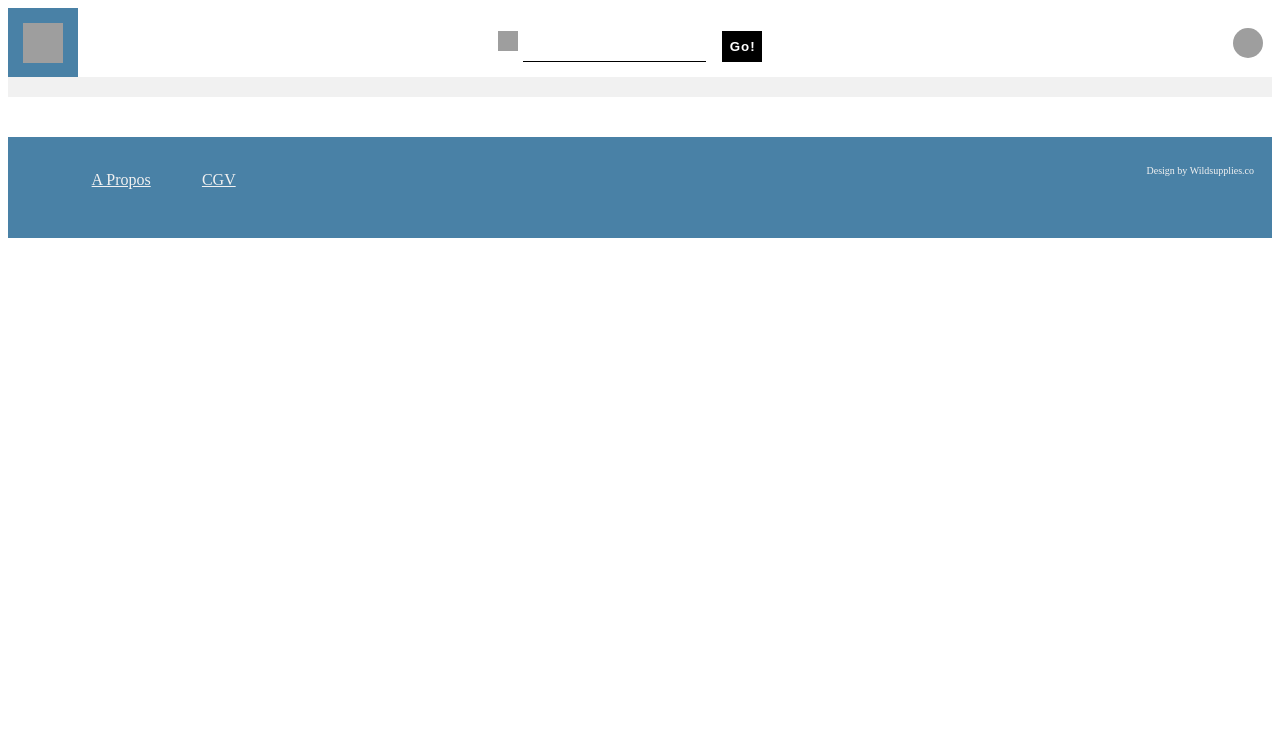
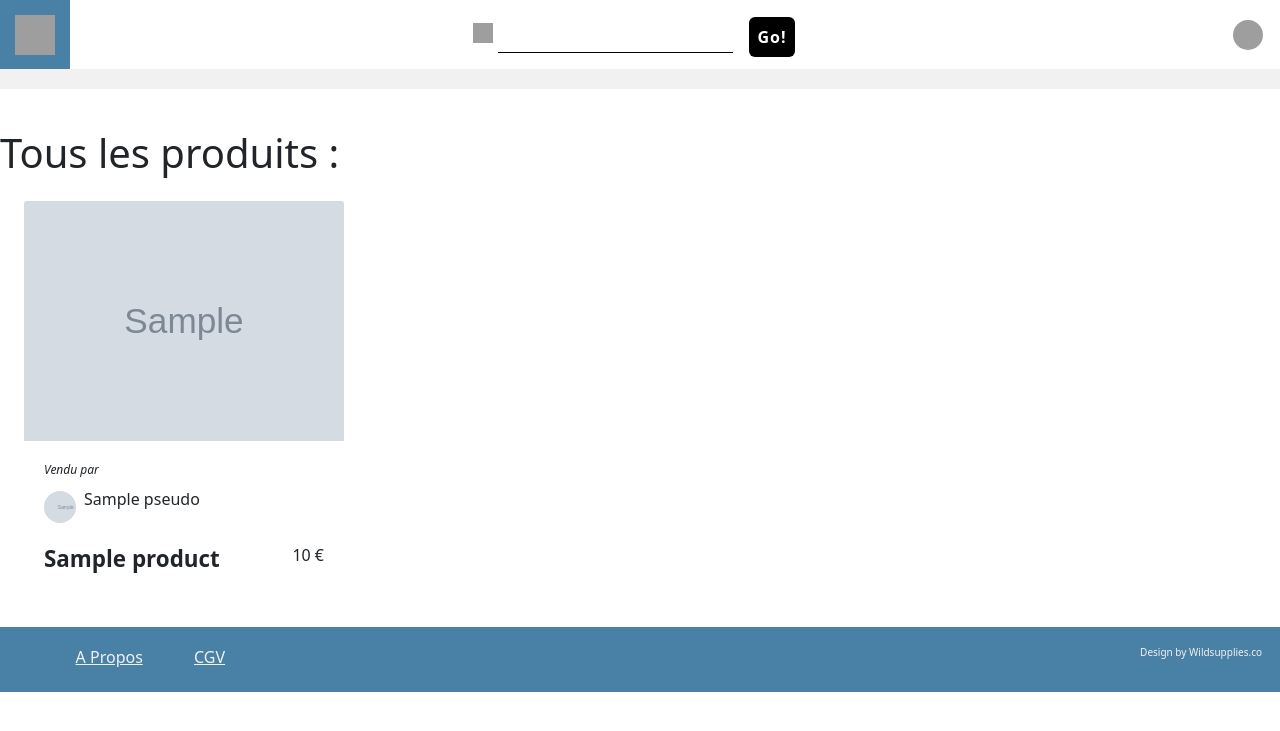
Before and after one commit to WildCodeSchool/wild_supplies, a Symfony app: template templates/product/index.html.twig in a window 1280 px wide. Shown: the top 731 px of the page. Run offline with Twig, Linux system fonts and the light colour scheme; the template is opened without the code that fills it: most values are stand-ins (such as "Sample title", 1, 10 or a date in 2020); grey boxes marked "Sample" are stand-in pictures; style sheets or scripts are compiled from the project's sources; some libraries are stand-ins or nearby versions; grey boxes are pictures that could not be loaded.

Commit message:
css products

```diff
--- a/assets/styles/productCard.scss
+++ b/assets/styles/productCard.scss
@@ -3,6 +3,7 @@
     display: flex;
     justify-content: center;
 }
+
 
 .productCardContainer>.products {
     display: flex;
--- a/config/services.yaml
+++ b/config/services.yaml
@@ -4,7 +4,8 @@
 # Put parameters here that don't need to change on each machine where the app is deployed
 # https://symfony.com/doc/current/best_practices.html#use-parameters-for-application-configuration
 parameters:
-    upload_directory: '%kernel.project_dir%/public/images/photos/'
+    upload_directory: '%kernel.project_dir%/public/assets/images/posters/'
+
 
 services:
     # default configuration for services in *this* file
@@ -23,5 +24,3 @@ services:
 
     # add more service definitions when explicit configuration is needed
     # please note that last definitions always *replace* previous ones
-parameters:
- upload_directory: '%kernel.project_dir%/public/images/profile/'
--- a/src/Controller/ProductController.php
+++ b/src/Controller/ProductController.php
@@ -49,7 +49,7 @@ class ProductController extends AbstractController
         $form->handleRequest($request);
         $product->setDate(new DateTime());
 
-        if ($form->isSubmitted()) {
+        if ($form->isSubmitted() && $form->isValid()) {
             $productRepository->save($product, true);
         }
 
--- a/src/Form/ProductType.php
+++ b/src/Form/ProductType.php
@@ -22,12 +22,6 @@ class ProductType extends AbstractType
             ->add('title', TextType::class)
             ->add('price', IntegerType::class)
             ->add('description', TextType::class)
-            ->add('photoFile', VichFileType::class, [
-                'required'      => false,
-                'allow_delete'  => true, // not mandatory, default is true
-                'download_uri' => true, // not mandatory, default is true
-
-        ])
             ->add('statusSold', TextType::class)
             ->add('material', ChoiceType::class, [
                 'choices'  =>
--- a/templates/base.html.twig
+++ b/templates/base.html.twig
@@ -4,11 +4,18 @@
 	<head>
 		<meta charset="UTF-8">
 		<meta name="viewport" content="width=device-width, initial-scale=1, shrink-to-fit=no">
-        <link rel="icon" type="image/png" href="{{ asset('build/images/favicon.png') }}"/>
+		<link
+		rel="icon" type="image/png" href="{{ asset('build/images/favicon.png') }}"/>
 		{# <link rel="icon" type="image/png" href="{{ pathImages }}favicon.png'"/> #}
 		<title>
-            {% block title %}Wild Supply{% endblock %}
+			{% block title %}Wild Supply
+			{% endblock %}
 		</title>
+
+		<link rel="stylesheet" href="/assets/css/style.css">
+		<link rel="stylesheet" href="/assets/css/nav.css">
+		<link
+		rel="stylesheet" href="/assets/css/footer.css">
 		{# Run `composer require symfony/webpack-encore-bundle` to start using Symfony UX #}
 		{{ encore_entry_link_tags('app') }}
 		{{ encore_entry_link_tags('nav') }}
@@ -17,13 +24,10 @@
 		{{ encore_entry_link_tags('utils') }}
 		{{ encore_entry_link_tags('footer') }}
 
-        {% block stylesheets %}
-        {% endblock %}
-
+		{% block stylesheet %}{% endblock %}
 		{{ encore_entry_script_tags('app') }}
 		{{ encore_entry_script_tags('navjs') }}
-        {% block javascripts %}
-        {% endblock %}
+		{% block javascripts %}{% endblock %}
 	</head>
 	<body>
 		{% include "nav.html.twig" %}
--- a/templates/product/add.html.twig
+++ b/templates/product/add.html.twig
@@ -1,11 +1,11 @@
 {% extends "base.html.twig" %}
 
-{% block content %}
+{% block body %}
 	{{ form_start(form) }}
 
 	{{ form_widget(form) }}
 
-	<button type="submit">Add Program</button>
+	<button type="submit">Ajouter un produit</button>
 
 	{{ form_end(form) }}
 {% endblock %}
--- a/templates/product/index.html.twig
+++ b/templates/product/index.html.twig
@@ -1,41 +1,55 @@
 {% extends 'base.html.twig' %}
+{% block stylesheet %}
+	{{ encore_entry_link_tags('productCard') }}
+{% endblock %}
 
 {% block title %}
 	Page produits -
 	{{ parent() }}
 {% endblock %}
 
-{% block content %}
-	<main class="container">
+{% block body %}
+	<main>
 		<h1>
 			Tous les produits :
 		</h1>
 
-
 		{% if products is not empty %}
 			{% for product in products %}
-				<a href="{{ path('products_show', {id: product.id}) }}">
+				<article class="productCard" onload="productCard.onload(this)">
+					<a href="{{ path('products_show', {id: product.id}) }}">
+						<div class="imageContainer">
+							<div class="image" style="background-image: url({{ asset(pathImages ~ product.photo[0]) }});"></div>
+						</div>
+						<div class="content">
+							<div>
+								<div>
+									<div class="seller">
+										<p class="label">Vendu par</p>
+										<div class="user">
+											<div class="avatar" style="background-image: url({{ asset(product.user.photo) }});"></div>
+											<p class="pseudo">
+												{{ product.user.pseudo }}
+											</p>
+										</div>
+									</div>
+								</div>
 
-					<img src="{{ asset(pathImages ~ product.photo[0]) }}" alt=""/>
+							</div>
+							<div>
+								<h2 class="title">{{ product.title }}</h2>
+								<p class="price">{{ product.price ~ " €" }}</p>
+							</div>
+						</div>
+					</a>
+				</article>
 
-					<div class="content">
-
-						<h2 class="title">{{ product.title }}</h2>
-						<p class="description">{{ product.description }}</p>
-						<p class="price">{{ product.price }}</p>
-						<p class="user">{{ product.user.pseudo }}</p>
-						<img src="{{product.user.photo}}"/>
-					</div>
-				</a>
 
 			{% endfor %}
 
 		{% else %}
 			Aucun produit trouvés.
-
 		{% endif %}
-	</main>
-{% endblock %}
-{% block javascript %}
-	<script src="/assets/js/products.js"></script>
-{% endblock %}
+	</div>
+</main>{% endblock %}{% block javascript %}
+<script src="/assets/js/products.js"></script>{% endblock %}
```
Also changed, not shown: src/Entity/Product.php (+1 -23 lines), templates/product/show.html.twig (+11 -12 lines), 1 other file. Lines whose indentation alone changed are shown as unchanged.
